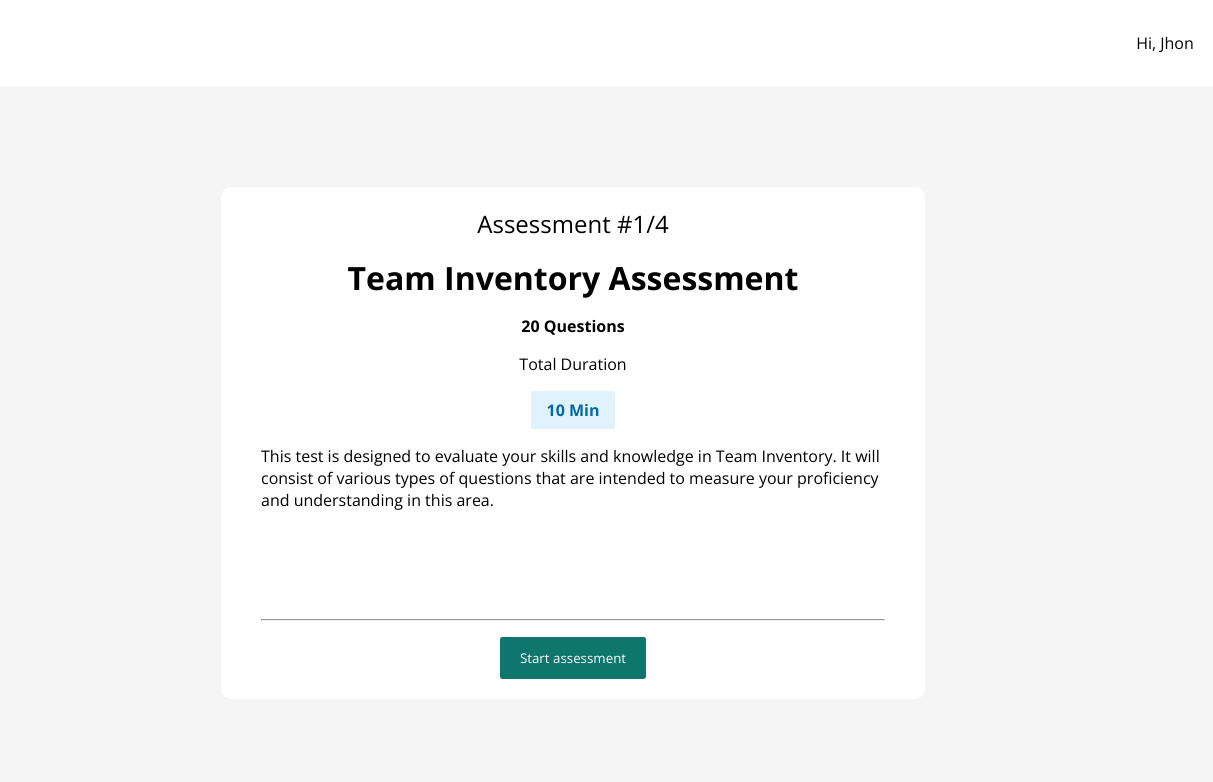
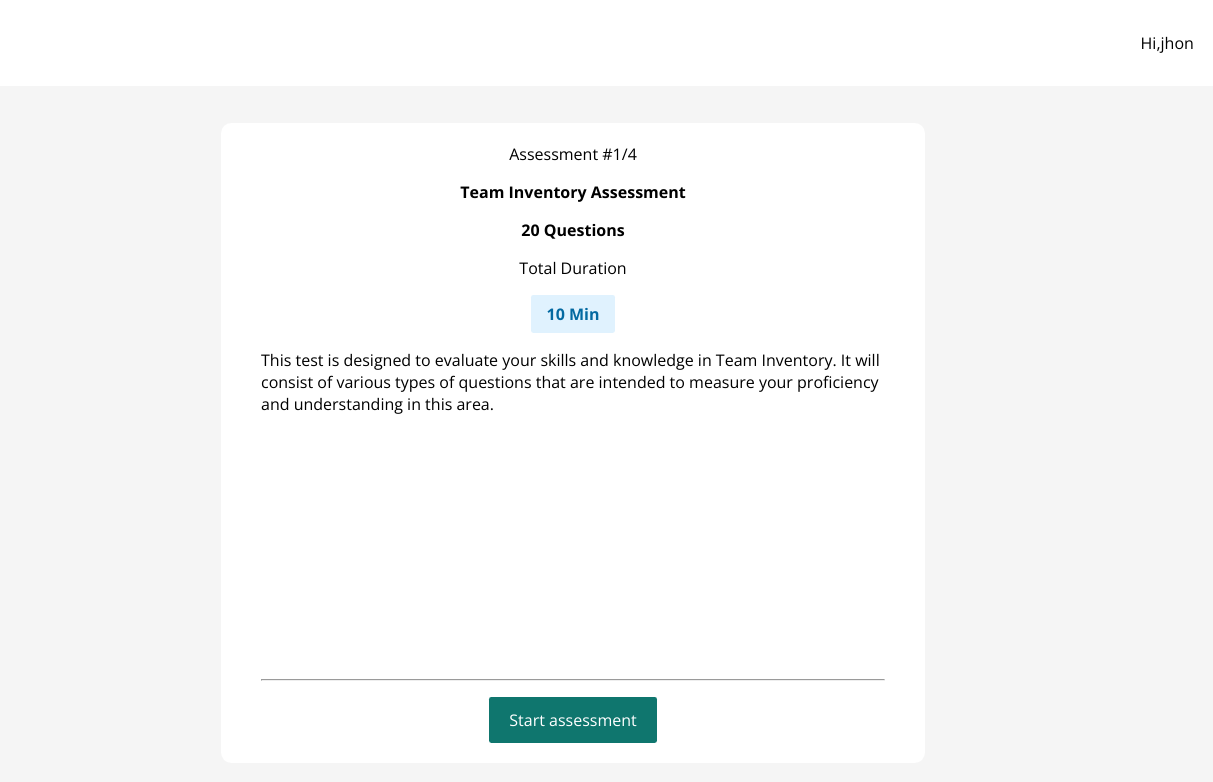
Before and after one commit to abdul2946/cosmos_html, a plain HTML site: page pages/assessmentStart.html in a window 1280 px wide. Shown: the full height of the page, 67-1280 px from the left. Drawn offline with nearby package versions, Linux system fonts and the light colour scheme.

Commit message:
with responsiveness working

```diff
--- a/css/style.css
+++ b/css/style.css
@@ -5,6 +5,12 @@
 	padding: 0;
 	box-sizing: border-box;
 	font-family: "Open Sans", sans-serif;
+	font-size: 10px;
+}
+@media (min-width: 640px) {
+	* {
+		font-size: 16px;
+	}
 }
 
 /* Font weight */
@@ -130,10 +136,26 @@ a {
 }
 
 /* Structure */
+@media (min-width: 640px) {
+	.navbar {
+		justify-content: space-between;
+	}
+	.navbar-user {
+		display: block;
+	}
+}
+@media (max-width: 640px) {
+	.navbar {
+		justify-content: center;
+	}
+	.navbar-user {
+		display: none;
+	}
+}
+
 .navbar {
 	padding: 1.2rem;
 	display: flex;
-	justify-content: space-between;
 	align-items: center;
 }
 .view-full {
@@ -175,15 +197,22 @@ a {
 	border-radius: 0.55rem;
 	box-shadow: 10 10 25 gray;
 }
+
+@media (min-width: 640px) {
+	.info-card {
+		padding: 1.25rem 2.5rem;
+		border-radius: 0.65rem;
+		width: 44rem;
+		min-height: 32rem;
+		display: flex;
+		flex-direction: column;
+		justify-content: space-between;
+		padding: 1.25rem 2.5rem;
+	}
+}
 .info-card {
-	display: flex;
-	flex-direction: column;
-	justify-content: space-between;
 	background-color: white;
-	padding: 1.25rem 2.5rem;
-	border-radius: 0.65rem;
-	width: 44rem;
-	min-height: 32rem;
+	height: 40rem;
 }
 
 /* Alignment */
@@ -239,12 +268,12 @@ a {
 }
 
 @media (min-width: 640px) {
-	.title-description_text{
+	.title-description_text {
 		border-radius: 0.25rem;
 	}
 }
 
-.title-description_text{
+.title-description_text {
 	background-color: white;
 	padding: 1.25rem;
 	margin: 1rem 0;
--- a/pages/assessmentStart.html
+++ b/pages/assessmentStart.html
@@ -11,7 +11,9 @@
   <main class="bg-base view-full card-center_page">
 			<nav class="bg-white navbar">
 				<img src="../public/logo.svg" alt="" />
-				<span>Hi, Jhon</span>
+				<div class="navbar-user">
+          Hi,jhon
+        </div>
 			</nav>
 			<div class="grid-center">
 				<div class="info-card self-center">
```
Also changed, not shown: pages/beginingofassessment.html (+1 -1 lines), pages/ensuringPage.html (+1 -1 lines).
